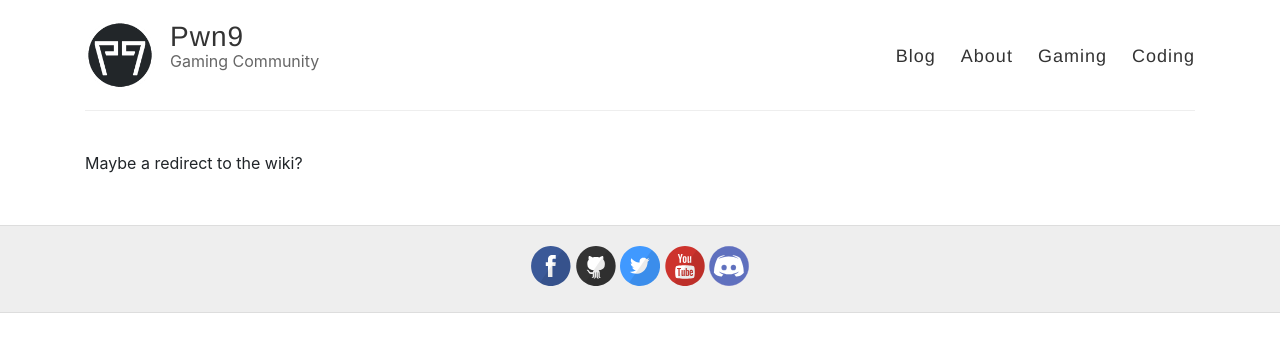
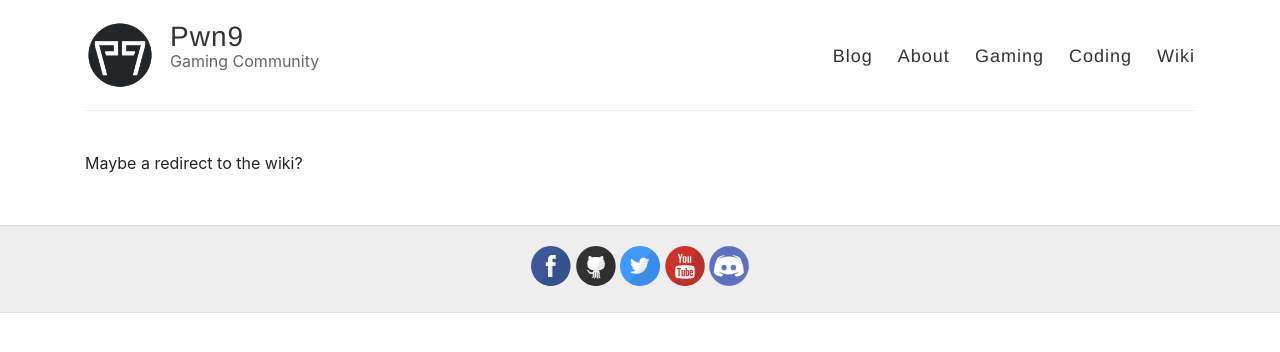
Before and after one commit to Pwn9/blog-pwn9-com.github.io, a Jekyll site: the page built from wiki.md, in a window 1280 px wide. Shown: the top 352 px of the page. Built offline with Jekyll 4.4.1, drawn with Linux system fonts in a browser that asks for light colours; our own code applies the rules of GitHub Pages for plain Markdown files.

Commit message:
added wiki link

```diff
--- a/_layouts/default.html
+++ b/_layouts/default.html
@@ -38,6 +38,7 @@
             <a href="{{ site.baseurl }}/about">About</a>
             <a href="{{ site.baseurl }}/gaming">Gaming</a>
             <a href="{{ site.baseurl }}/coding">Coding</a>
+            <a href="https://wiki.pwn9.com/">Wiki</a>
           </nav>
         </header>
       </div>
```
